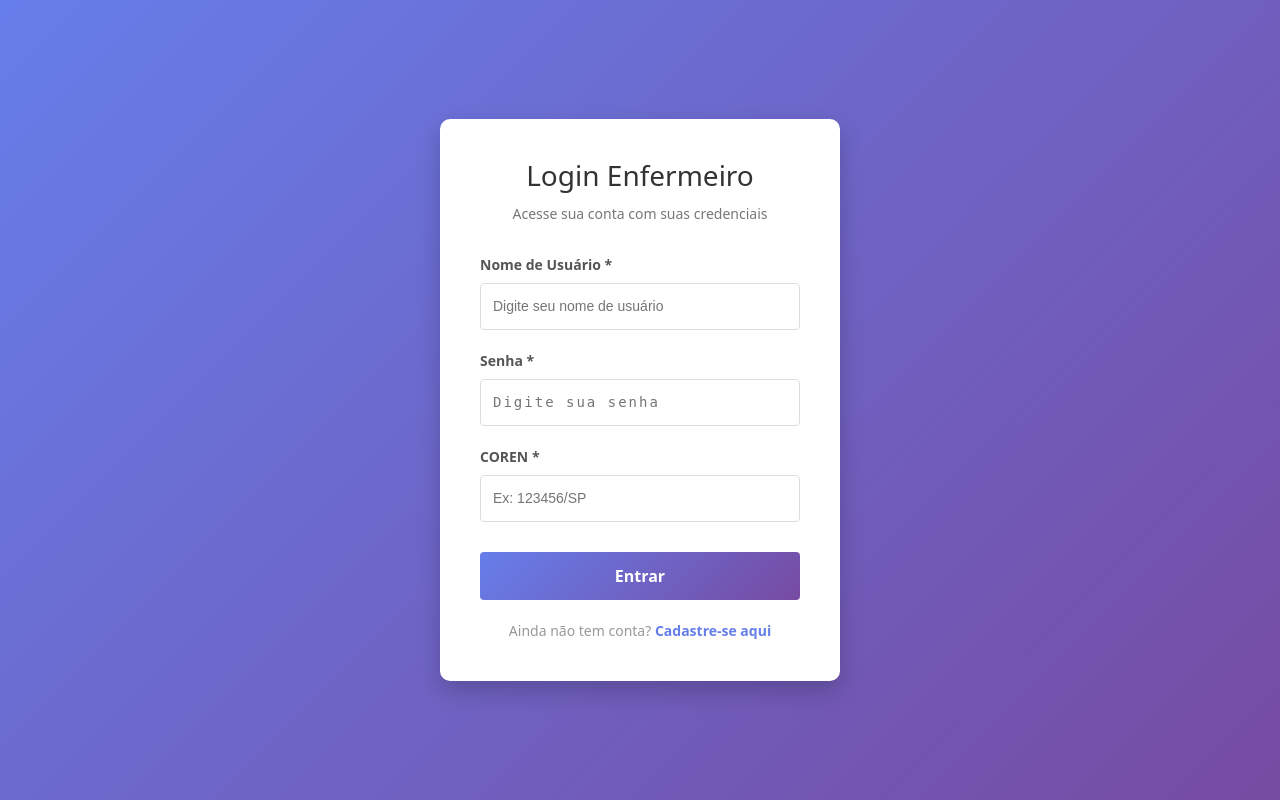
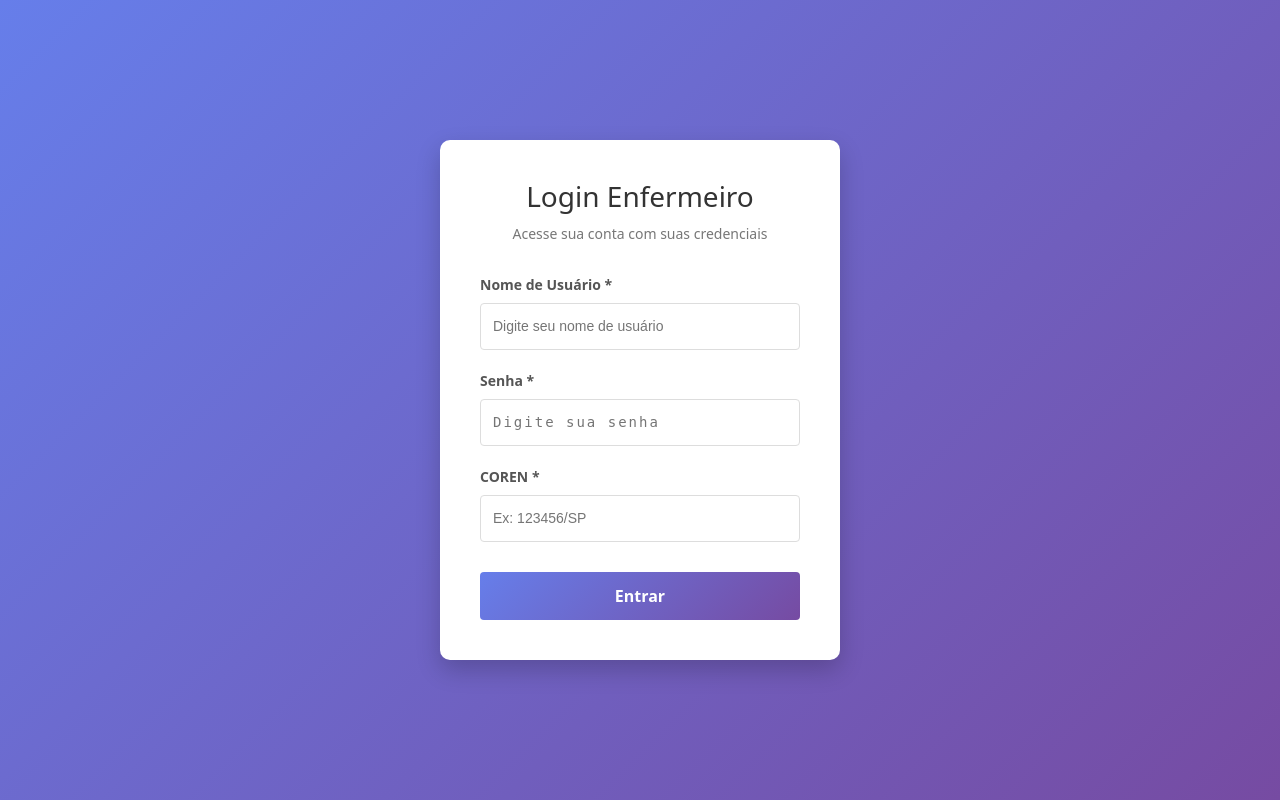
Before and after one commit to BernardoFerrazG/Hospital_bd, a Django app: page /login/enfermeiro/ in a window 1280 px wide. Shown: the part 50-850 px from the top of the page. Run offline with Django 5.2, Linux system fonts and the light colour scheme.

Commit message:
Finalizando

```diff
--- a/projeto/app/templates/home/home_enf.html
+++ b/projeto/app/templates/home/home_enf.html
@@ -84,7 +84,7 @@
     <main>
       <div class="container py-5">
         <h1 class="mb-1">Bem-vindo(a), Enf. {{ enfermeiro.ecpf.fcpf.nome }}</h1>
-        <p class="lead text-muted mb-4">
+        <p class="lead text-muted mb-1">
           Seu portal para acessar rapidamente suas alocações.
         </p>
 
--- a/projeto/app/templates/login/login_enfermeiro.html
+++ b/projeto/app/templates/login/login_enfermeiro.html
@@ -181,10 +181,6 @@
 
       <button type="submit" class="btn-login">Entrar</button>
     </form>
-
-    <div class="login-footer">
-      Ainda não tem conta? <a href="{% url 'landing' %}">Cadastre-se aqui</a>
-    </div>
   </div>
 </div>
 
```
